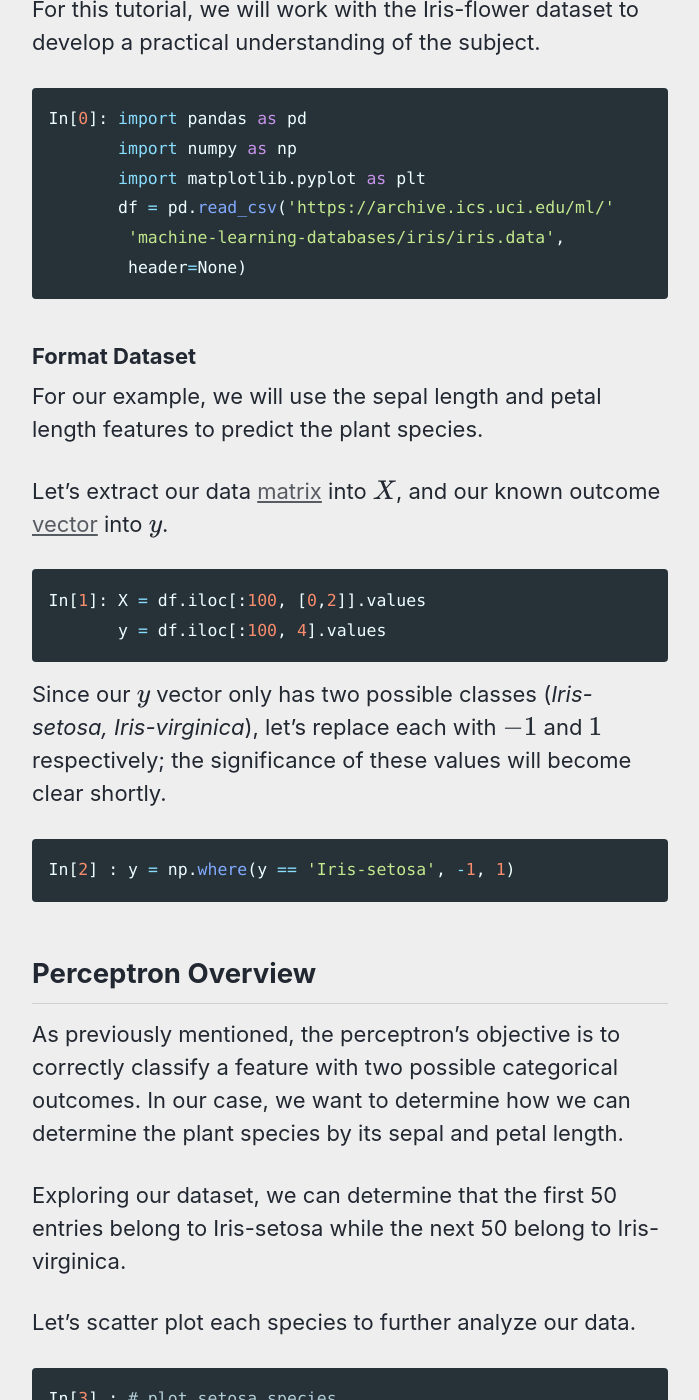
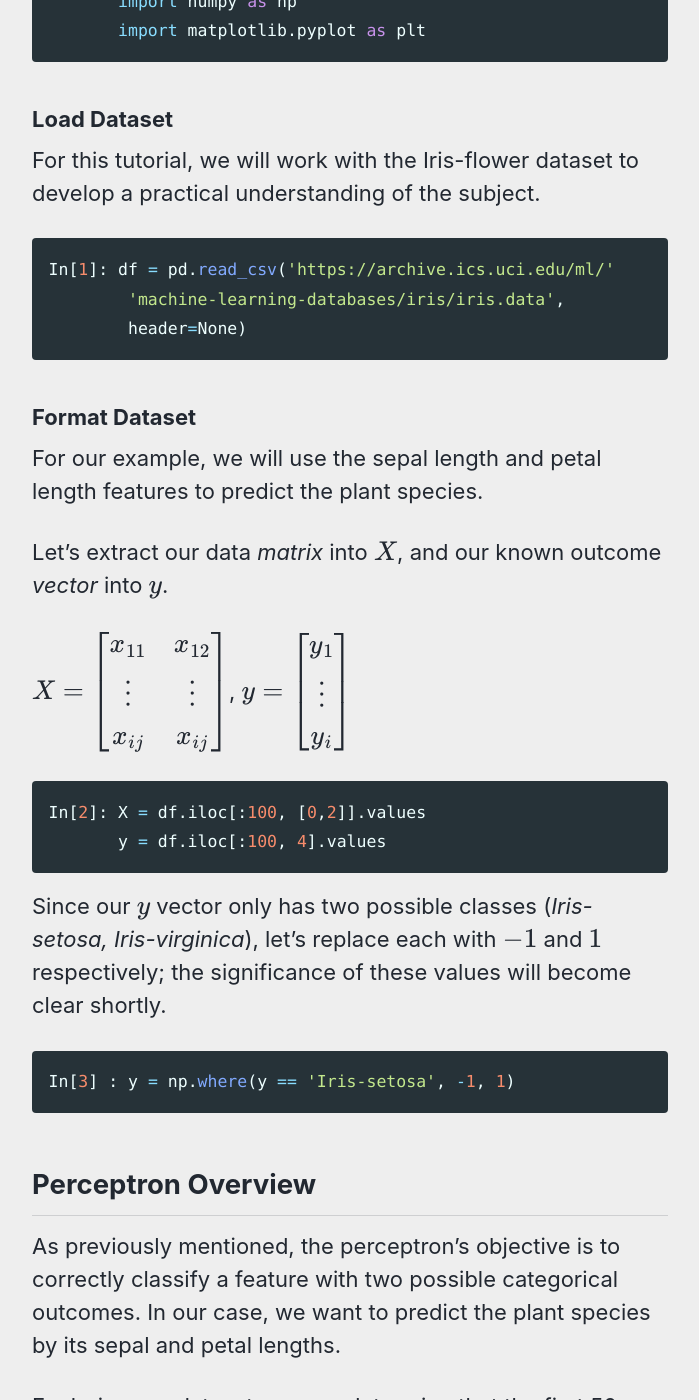
Before and after one commit to jessemolina/jessemolina.github.io, a Jekyll site: the page built from _posts/2019-07-17-perceptron.md, in a window 1280 px wide and 1400 px high, scrolled down 1705 px. Shown: the whole window, without its empty margins (290-989 px from the left). Built offline with Jekyll 4.4.1, drawn with Linux system fonts in a browser that asks for light colours; cached includes are drawn as plain includes; nearby versions of some CDN libraries; formulas are drawn with MathJax 3; some of the changed text lies outside the part shown.

Commit message:
first revision - expanded on epoch count

````diff
--- a/_posts/2019-07-17-perceptron.md
+++ b/_posts/2019-07-17-perceptron.md
@@ -29,7 +29,7 @@
 
 Our machine learning goal is to build a model that takes two different numerical features ($$x1, x2$$) to predict a categorical feature with only two possible outcomes ($$y$$).
 
-| sepal length | petal width | species |
+| sepal length | petal length | species |
 | -  | - | - |
 | 5.1 | 4.2 | Iris-setosa |
 | 5.7 | 4.1 | Iris-versicolor |
@@ -38,15 +38,18 @@
 
 We will use the pandas, numpy, and matplotlib's pyplot libraries to further explore this subject.
 
+```python
+In[0] :import pandas as pd
+       import numpy as np
+       import matplotlib.pyplot as plt
+```
+
 ### Load Dataset
 
 For this tutorial, we will work with the Iris-flower dataset to develop a practical understanding of the subject.
 
 ```python
-In[0]: import pandas as pd
-       import numpy as np
-       import matplotlib.pyplot as plt
-       df = pd.read_csv('https://archive.ics.uci.edu/ml/'
+In[1]: df = pd.read_csv('https://archive.ics.uci.edu/ml/'
         'machine-learning-databases/iris/iris.data',
         header=None)
 ```
@@ -55,31 +58,34 @@
 
 For our example, we will use the sepal length and petal length features to predict the plant species.
 
-Let's extract our data [matrix]() into $$X$$, and our known outcome [vector]() into $$y$$.
+Let's extract our data _matrix_ into $$X$$, and our known outcome _vector_ into $$y$$.
+
+$$X = \begin{bmatrix} x_{11} & x_{12} \\ \vdots & \vdots \\ x_{ij} & x_{ij} \end{bmatrix}$$,
+$$y = \begin{bmatrix} y_{1} \\ \vdots \\ y_{i} \end{bmatrix}$$
 
 
 ```python
-In[1]: X = df.iloc[:100, [0,2]].values
+In[2]: X = df.iloc[:100, [0,2]].values
        y = df.iloc[:100, 4].values
 ```
 
 Since our $$y$$ vector only has two possible classes (_Iris-setosa, Iris-virginica_), let's replace each with $$-1$$ and $$1$$ respectively; the significance of these values will become clear shortly.
 
 ```python
-In[2] : y = np.where(y == 'Iris-setosa', -1, 1)
+In[3] : y = np.where(y == 'Iris-setosa', -1, 1)
 ```
 
 ## Perceptron Overview
 
 As previously mentioned, the perceptron's objective is to correctly classify a feature with two possible categorical outcomes.
-In our case, we want to determine how we can determine the plant species by its sepal and petal length.
+In our case, we want to predict the plant species by its sepal and petal lengths.
 
 Exploring our dataset, we can determine that the first 50 entries belong to Iris-setosa  while the next 50 belong to Iris-virginica.
 
 Let's scatter plot each species to further analyze our data.
 
 ```python
-In[3] : # plot setosa species
+In[4] : # plot setosa species
         plt.scatter(X[:50, 0], X[:50, 1], color='red',
                     marker='o', label='setosa')
 
@@ -206,12 +212,14 @@
 
 where the delta change to the weight of $$j^{th}$$ value is equal to the learning rate ($$\eta$$) times the difference of the actual value ($$y_{(i)}$$) minus the predicted value ($$\hat{y}^{(i)})$$  multiplied by the $$j^{th}$$ value of the $$i^{th}$$ row ($$x_j^{(i)}$$) of matrix $$X$$.
 
-The learning rule can be better understood by updating the weights using the first vector ($$x_1$$) from matrix $$X$$.
+The learning rule can be better understood by updating the weights using the first vector ($$x_1$$) from matrix $$X$$ as an example.
+
+$$x^1 = \begin{bmatrix} x_{11} & x_{12} \end{bmatrix}$$
 
 Let's quickly review our $$w$$, $$x$$, $$y$$, and $$z$$ values.
 
 ```python
-In[7]: # view x1 and w vectors
+In[8]: # view x1 and w vectors
        print(f'w vector: {w}\n'
              f'x vector: {x}')
 
@@ -255,11 +263,14 @@
     print(f'eta: {eta}\n'
           f'update: {update}\n'
           f'w vector: {w}')
-Out[8]:
+Out[9]:
     eta: 0.1
     update: -0.2
     w vector: [-0.18375655, -1.02611756 -0.28528172]
 ```
+
+In practice, the perceptron algorithm iterates through each $$x^{(i)}$$ from our data matrix $$X$$ and updates the weights vector.
+We can also dictate the number of _epochs_, the numer of times for the algorithm to repeat this process, and keep count of errors for each _ephoch_.
 
 ## Perceptron Applied
 
@@ -378,21 +395,43 @@
 
 ### End Results
 
-The following code makes use of the perceptron class and display a contour visualization.
+The following code make use of the perceptron class to fit the test data with the outcomes.
 
 ```python
-In[9]: # Create perceptron class
+In[10]:# Create perceptron class
        ppn = Perceptron(eta=0.1, n_iter=10)
 
        # Fit to given test data and outcomes
        ppn.fit(X, y)
 
-       # Draw contour visualization
-       plot_decisions_region(X, y, ppn)
+       # Review end weight vector
+       print(ppn.w_)
+Out[10]:
+      [-0.38375655 -0.70611756 1.83471828]
+
 ```
-Looking at the end results, we can see where our algorithm determined the linear "_boundries_" used to determine a categorical value from two possible outcomes.
+
+After being fit, we can plot the number of updates made to the weights after each completed epoch.
+
+```python
+In[11]: #Plot number of updates to w_ per epoch
+       plt.plot(range(1, len(ppn.errors_) + 1), ppn.errors_, marker='o')
+       plt.xlabel('Ephocs')
+       plt.ylabel('Number of Updates')
+       plt.show()
+```
 
 <img src="{{ site.url}}{{ site.baseurl }}/images/perceptron/figure02.png" alt="" class="full">
+
+Based on the results, we can see that no new updates were performed starting from the 6th epoch, signifying that our ideal weight vector had been found.
+
+```python
+In[11] : # Draw contour visualization
+        plot_decisions_region(X, y, ppn)
+```
+<img src="{{ site.url}}{{ site.baseurl }}/images/perceptron/figure03.png" alt="" class="full">
+
+Looking at the end results, we can see where our algorithm determined the linear "_boundries_" used to determine a categorical value from two possible outcomes.
 
 ## Feedback
 
````
Also changed, not shown: other parts of _posts/2019-07-17-perceptron.md (+14 -8 lines), images/perceptron/figure02.png.
